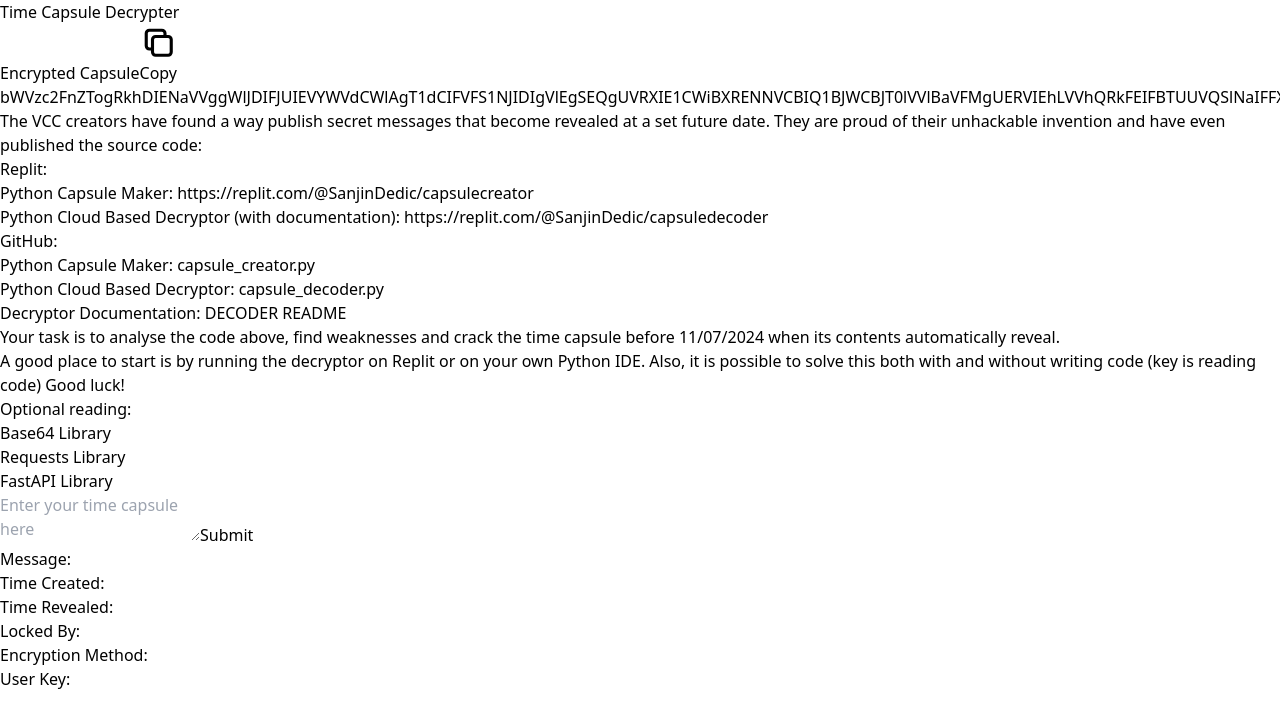
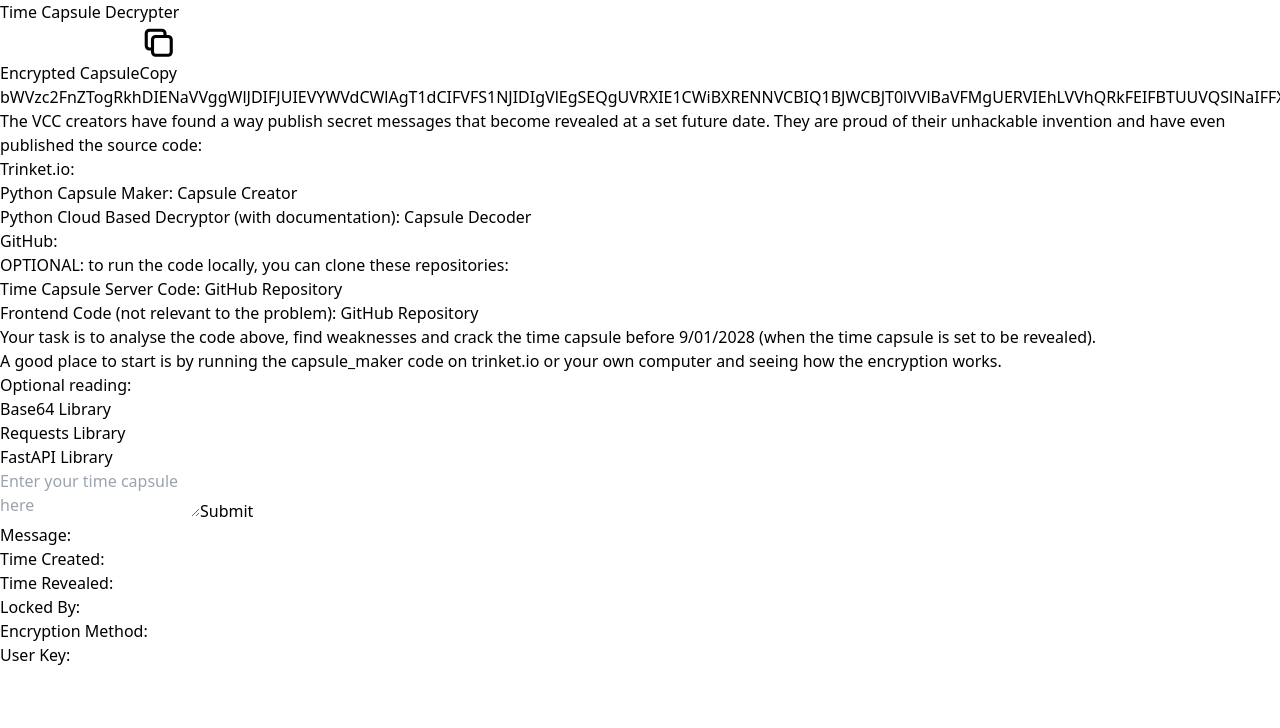
Before and after one commit to SanjinDedic/time_capsule_frontend, a React (Vite) app: page / in a window 1280 px wide. Shown: the top 728 px of the page. Built offline with nearby package versions, Linux system fonts and the light colour scheme.

Commit message:
updated text

```diff
--- a/src/components/TimeCapsule.jsx
+++ b/src/components/TimeCapsule.jsx
@@ -135,57 +135,57 @@ function TimeCapsule() {
           </p>
 
           <div className="space-y-2">
-            <p className="font-medium">Replit:</p>
+            <p className="font-medium">Trinket.io:</p>
             <ul className="list-disc pl-5 space-y-1">
               <li>
                 Python Capsule Maker:{" "}
-                <span className="italic text-gray-600">
-                  https://replit.com/@SanjinDedic/capsulecreator
-                </span>
+                <a
+                  href="https://trinket.io/library/trinkets/cb0c43fc99"
+                  target="_blank"
+                  rel="noopener noreferrer"
+                  className="text-blue-600 hover:text-blue-800 italic"
+                >
+                  Capsule Creator
+                </a>
               </li>
               <li>
                 Python Cloud Based Decryptor (with documentation):{" "}
-                <span className="italic text-gray-600">
-                  https://replit.com/@SanjinDedic/capsuledecoder
-                </span>
+                <a
+                  href="https://trinket.io/library/trinkets/b2e45be806"
+                  target="_blank"
+                  rel="noopener noreferrer"
+                  className="text-blue-600 hover:text-blue-800 italic"
+                >
+                  Capsule Decoder
+                </a>
               </li>
             </ul>
           </div>
 
           <div className="space-y-2">
             <p className="font-medium">GitHub:</p>
+            OPTIONAL: to run the code locally, you can clone these repositories:
             <ul className="list-disc pl-5 space-y-1">
               <li>
-                Python Capsule Maker:{" "}
+                Time Capsule Server Code:{" "}
                 <a
-                  href="https://github.com/SanjinDedic/vcc/blob/main/2024_STAGE_1/capsule_creator.py"
+                  href="https://github.com/SanjinDedic/time_capsule"
                   target="_blank"
                   rel="noopener noreferrer"
                   className="text-blue-600 hover:text-blue-800 italic"
                 >
-                  capsule_creator.py
+                  GitHub Repository
                 </a>
               </li>
               <li>
-                Python Cloud Based Decryptor:{" "}
+                Frontend Code (not relevant to the problem):{" "}
                 <a
-                  href="https://github.com/SanjinDedic/vcc/blob/main/2024_STAGE_1/capsule_decoder.py"
+                  href="https://github.com/SanjinDedic/time_capsule_frontend"
                   target="_blank"
                   rel="noopener noreferrer"
                   className="text-blue-600 hover:text-blue-800 italic"
                 >
-                  capsule_decoder.py
-                </a>
-              </li>
-              <li>
-                Decryptor Documentation:{" "}
-                <a
-                  href="https://github.com/SanjinDedic/vcc/blob/main/2024_STAGE_1/DECODER_README.md"
-                  target="_blank"
-                  rel="noopener noreferrer"
-                  className="text-blue-600 hover:text-blue-800 italic"
-                >
-                  DECODER README
+                  GitHub Repository
                 </a>
               </li>
             </ul>
@@ -193,13 +193,12 @@ function TimeCapsule() {
 
           <p>
             Your task is to analyse the code above, find weaknesses and crack
-            the time capsule before 11/07/2024 when its contents automatically
-            reveal.
+            the time capsule before 9/01/2028 (when the time capsule is set to
+            be revealed).
           </p>
           <p>
-            A good place to start is by running the decryptor on Replit or on
-            your own Python IDE. Also, it is possible to solve this both with
-            and without writing code (key is reading code) Good luck!
+            A good place to start is by running the capsule_maker code on
+            trinket.io or your own computer and seeing how the encryption works.
           </p>
 
           <div className="space-y-2">
```
